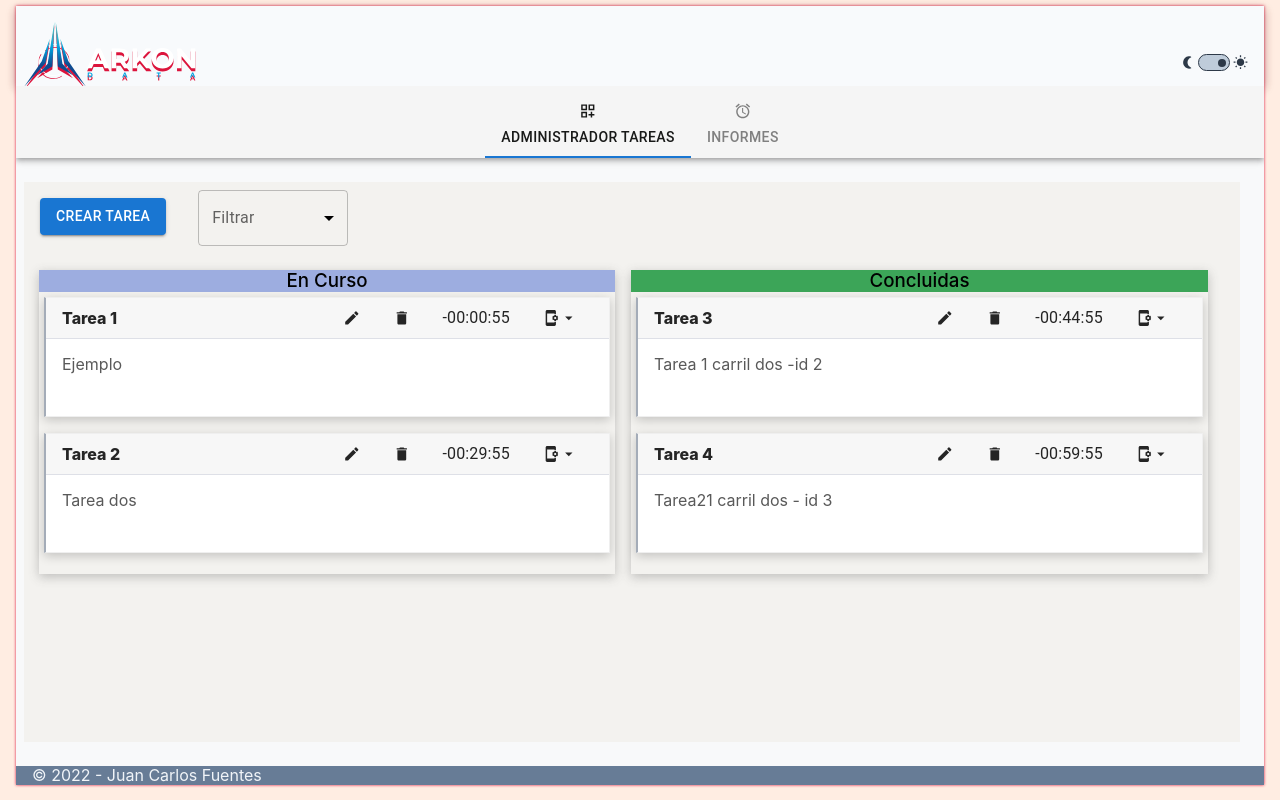
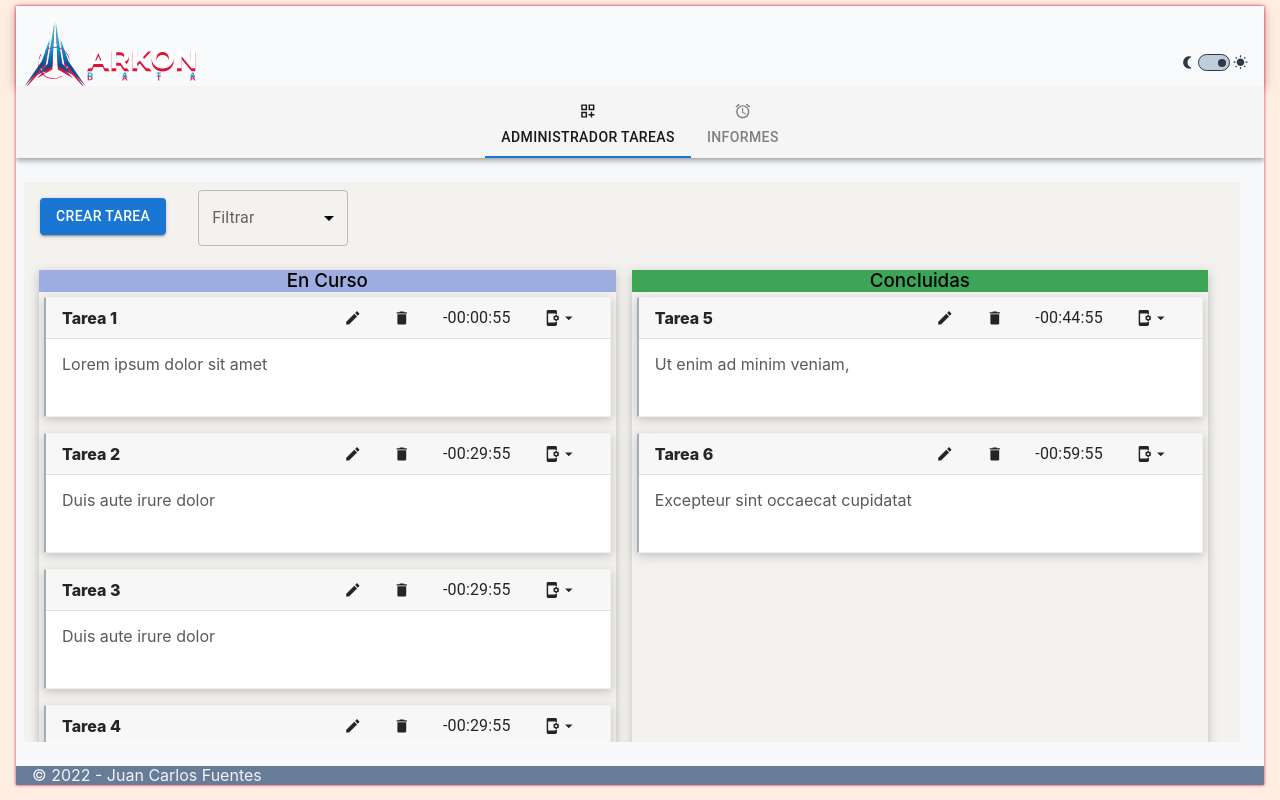
Before and after one commit to jcfvirgilio/aplicacion_de_productividad, a React (Create React App) app in the folder productividad/: page / in a window 1280 px wide. Built offline with nearby package versions, Linux system fonts and the light colour scheme.

Commit message:
add se añadieron tareas de prueba

```diff
--- a/productividad/src/app/components/board/board/Board.js
+++ b/productividad/src/app/components/board/board/Board.js
@@ -15,35 +15,47 @@ const Board = () => {
             id: 0,
             cards: [{
                 header: "Tarea 1",
-                taskText: 'Ejemplo',
+                taskText: 'Lorem ipsum dolor sit amet',
                 numeroCarril: 0,
                 startTime: 1,
                 timeId: 1111
             },
             {
                 header: "Tarea 2",
-                taskText: 'Tarea dos',
+                taskText: 'Duis aute irure dolor',
                 numeroCarril: 0,
                 startTime: 30,
                 timeId: 2222
+            }, {
+                header: "Tarea 3",
+                taskText: 'Duis aute irure dolor',
+                numeroCarril: 0,
+                startTime: 30,
+                timeId: 33
+            }, {
+                header: "Tarea 4",
+                taskText: 'Duis aute irure dolor',
+                numeroCarril: 0,
+                startTime: 30,
+                timeId: 44
             }]
         },
         {
             title: 'Concluidas',
             id: 1,
             cards: [{
-                header: "Tarea 3",
-                taskText: 'Tarea 1 carril dos -id 2',
+                header: "Tarea 5",
+                taskText: 'Ut enim ad minim veniam, ',
                 numeroCarril: 1,
                 startTime: 45,
-                timeId: 2
+                timeId: 55
             },
             {
-                header: "Tarea 4",
-                taskText: 'Tarea21 carril dos - id 3',
+                header: "Tarea 6",
+                taskText: 'Excepteur sint occaecat cupidatat',
                 numeroCarril: 1,
                 startTime: 60,
-                timeId: 3
+                timeId: 66
             }]
         }
 
```
